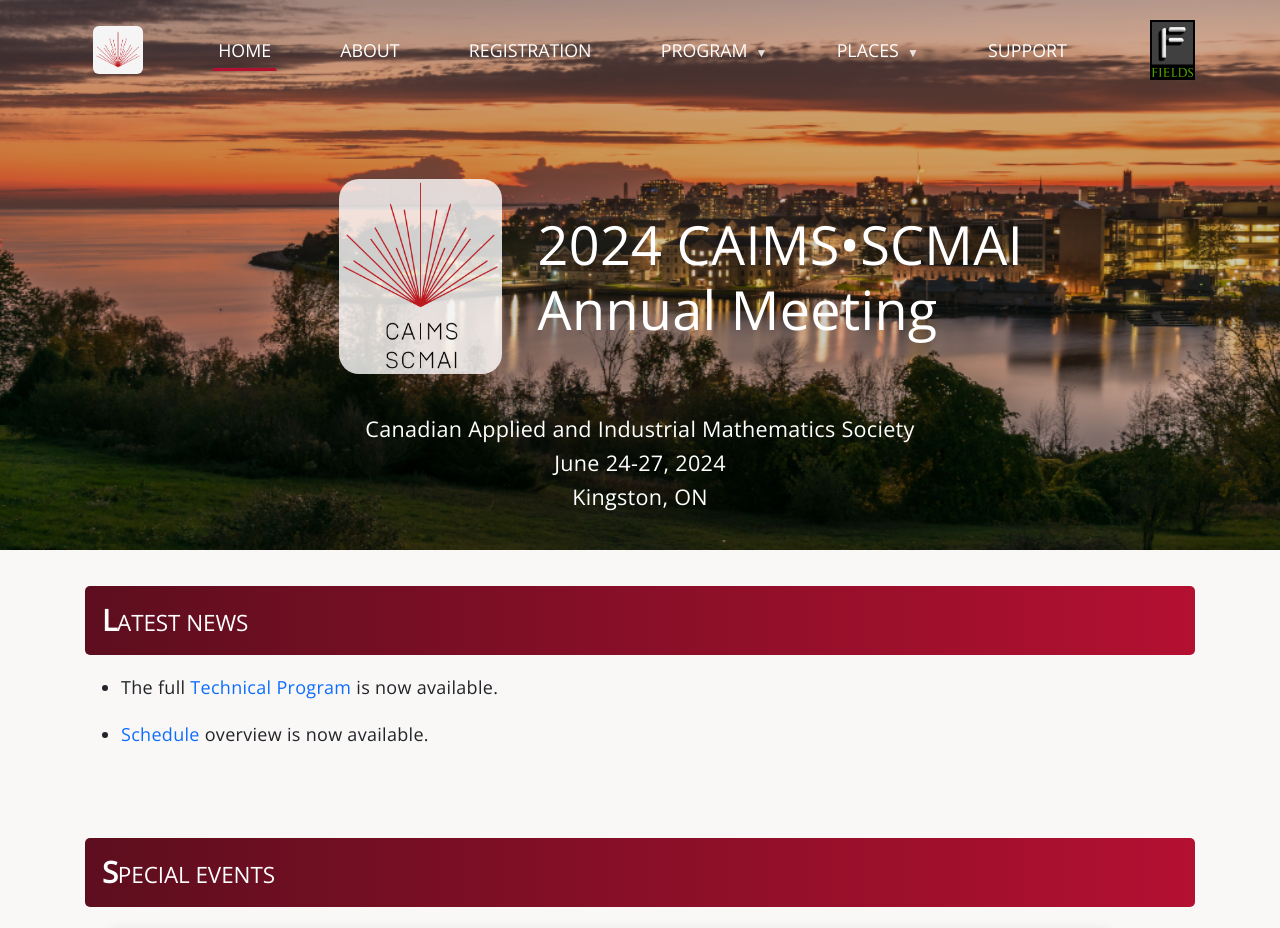
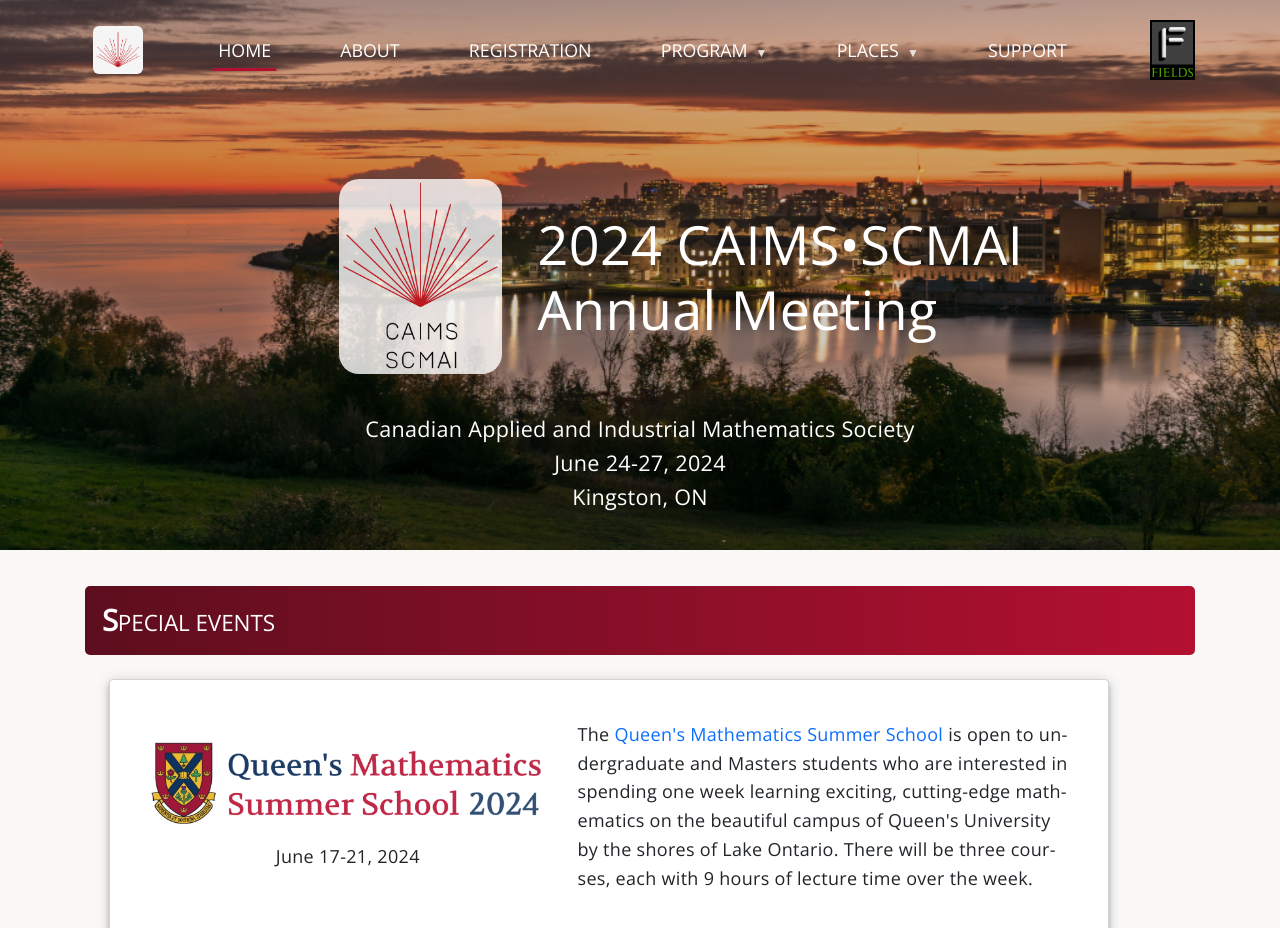
Before and after one commit to caims2024/caims2024.github.io, a plain HTML site: page index.html in a window 1280 px wide. Shown: the top 928 px of the page. Drawn offline with nearby package versions, Linux system fonts and the light colour scheme.

Commit message:
Update index.html

```diff
--- a/index.html
+++ b/index.html
@@ -157,17 +157,6 @@
 </header>
 <div class="main-container"><main>
     <div class="container">
-
-        <section>
-            <h2>Latest News</h2>
-            <ul class="latest-news">
-                <li>The full <a href="/program/index.html">Technical Program</a> is now available.</li>
-                <li>
-                    <a href="/schedule.html">Schedule</a> overview is now available.
-                </li>
-                            </ul>
-        </section>
-
         <section>
             <h2>Special Events</h2>
             <div class="d-md-flex mw-1000 mx-sm-3 mx-md-4 align-items-center p-sm-2 p-md-4 generic-card mb-5 mt-4">
```
